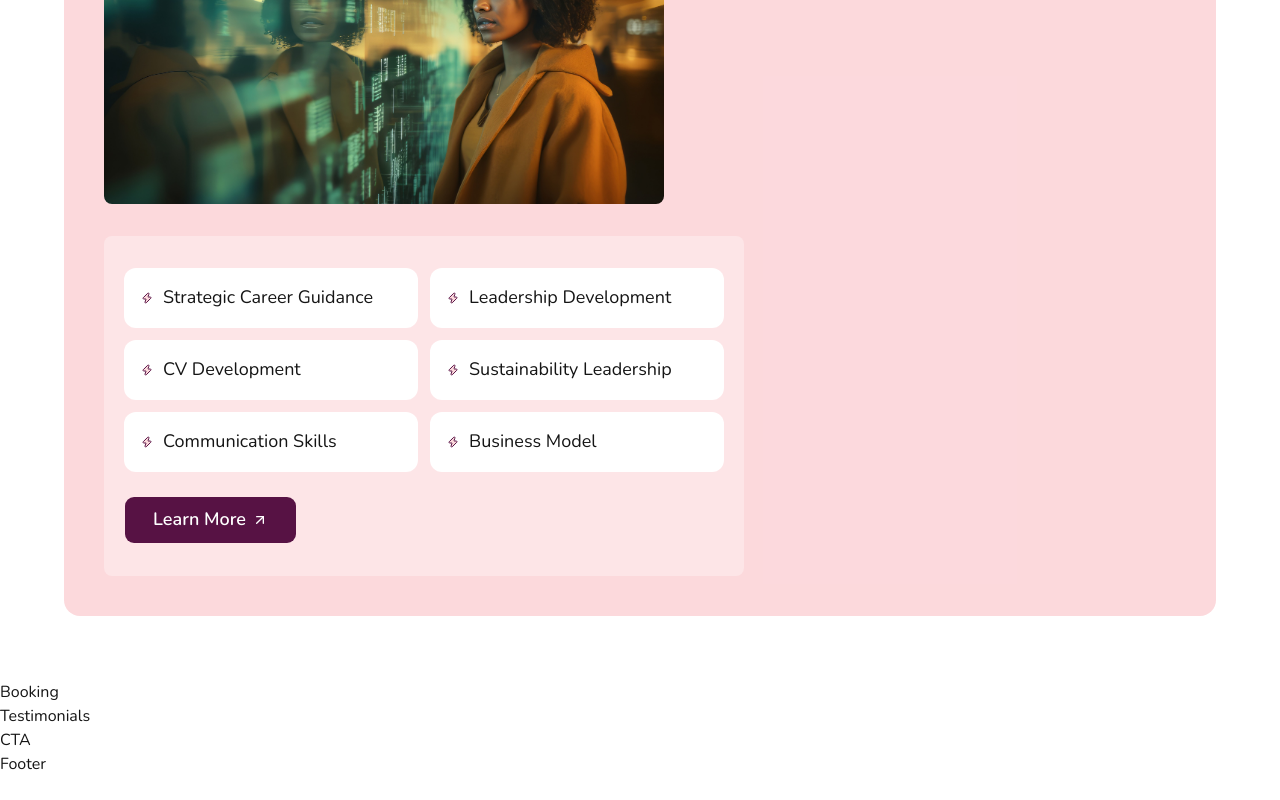
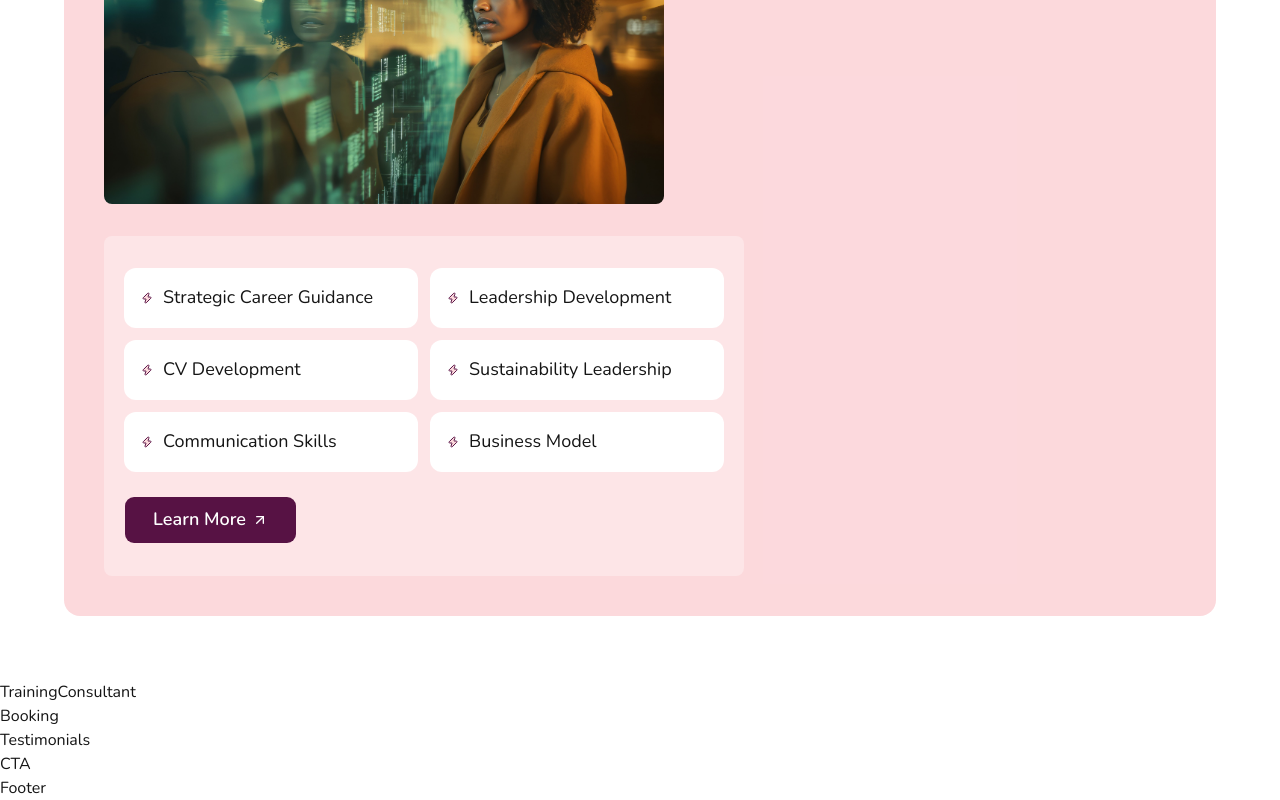
Before and after one commit to geliettech/TobamsGroup-LMS-LandingPage, a Next.js app: page / in a window 1280 px wide. Shown: the part 6275-7075 px from the top of the page. Before the commit the page ends 7051 px from the top, so only its background shows below. Built offline with nearby package versions, Linux system fonts and the light colour scheme.

Commit message:
strcucture README.md file

```diff
--- a/app/page.tsx
+++ b/app/page.tsx
@@ -5,6 +5,7 @@ import Hero from "@/components/hero";
 import LMSBlock from "@/components/LMSBlock";
 import MDProgram from "@/components/MDProgram";
 import Testimonials from "@/components/testimonials";
+import TrainingConsultant from "@/components/trainingConsultant";
 import TransformationHub from "@/components/transformationHub";
 
 export default function Home() {
@@ -58,6 +59,7 @@ export default function Home() {
       </div>
       <MDProgram />
       <TransformationHub />
+      <TrainingConsultant/>
       <Booking />
       <Testimonials />
       <CTA />
--- a/components/trainingConsultant.tsx
+++ b/components/trainingConsultant.tsx
@@ -2,7 +2,7 @@ import React from 'react'
 
 const TrainingConsultant = () => {
   return (
-    <div>T</div>
+    <div>TrainingConsultant</div>
   )
 }
 
```
Also changed, not shown: 1 other file (tests, documents, lock files or other folders).
